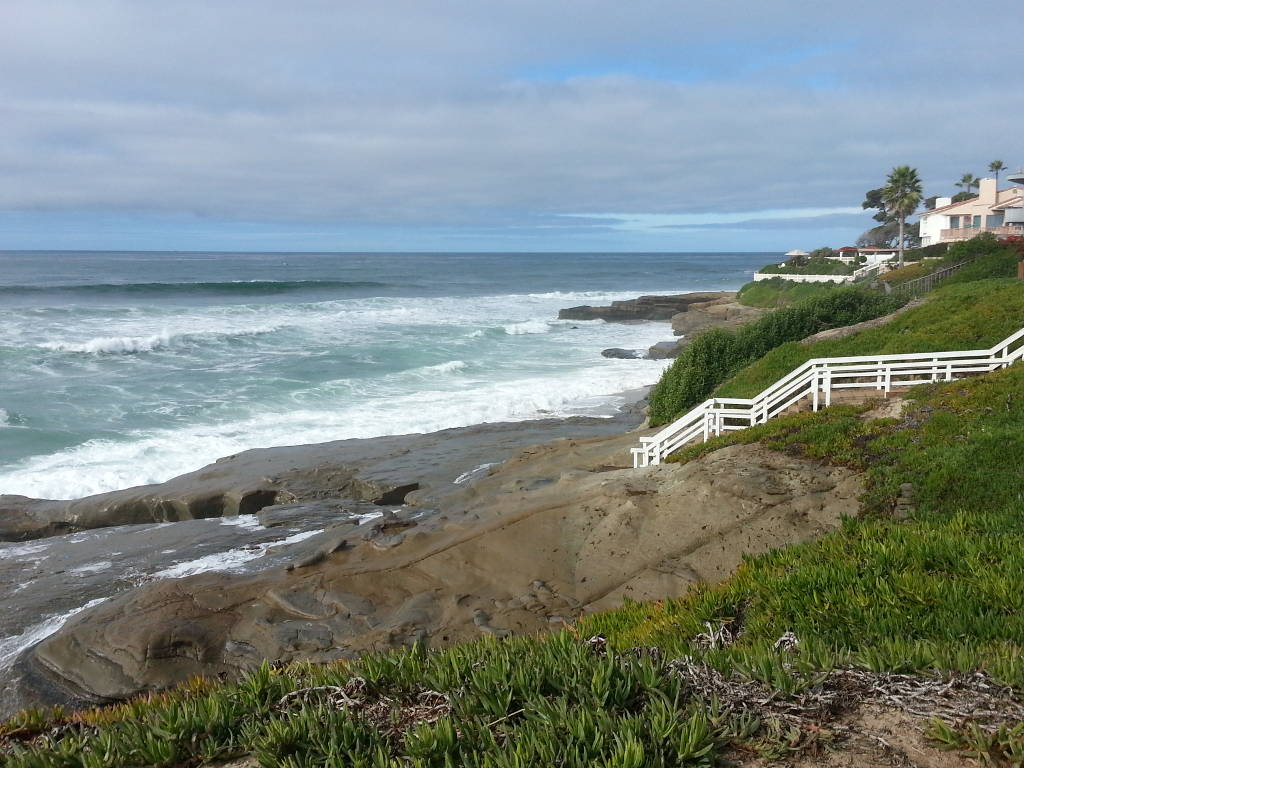
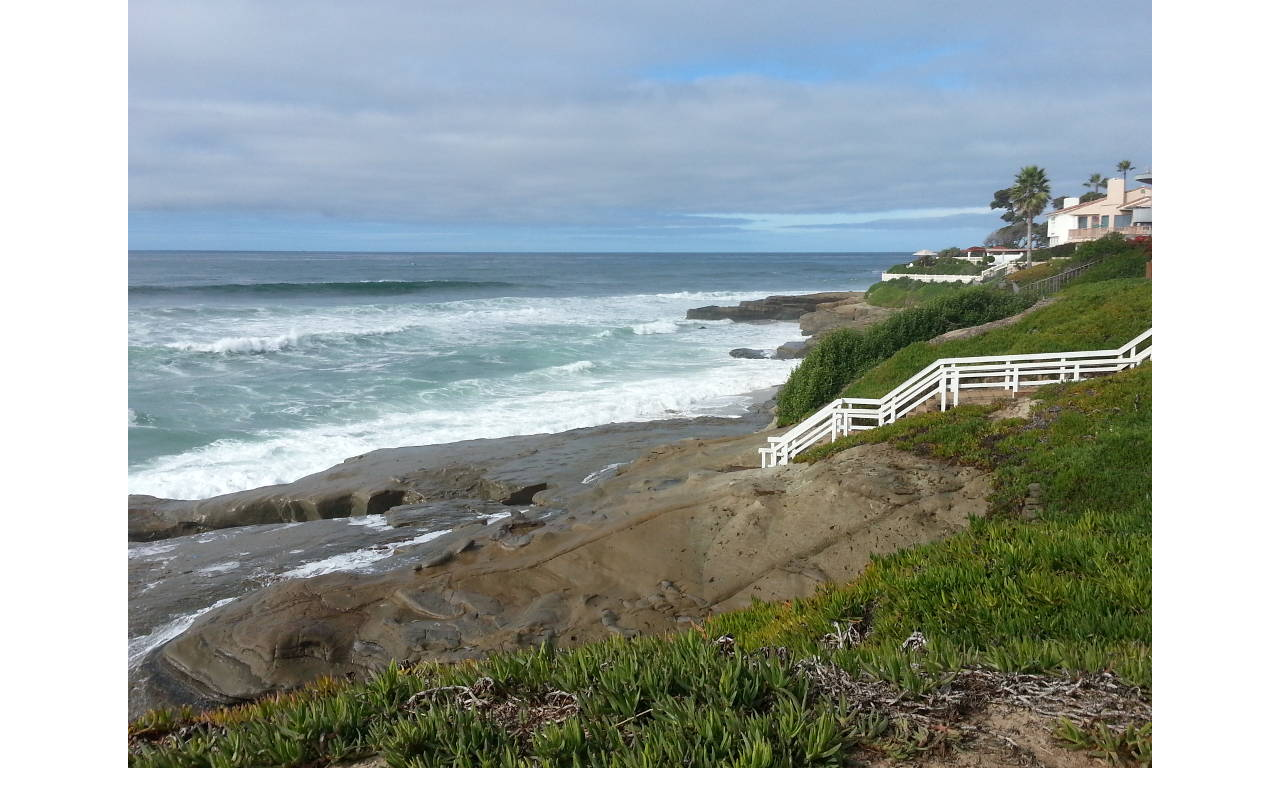
Before and after one commit to ryanfisher/ryanfisher_jekyll, a Jekyll site: the page built from windansea/index.html, in a window 1280 px wide. Shown: the top 807 px of the page. Built offline with Jekyll 4.4.1, drawn with Linux system fonts in a browser that asks for light colours; nearby versions of some CDN libraries.

Commit message:
Fix typo to correct positioning

```diff
--- a/css/windansea.css
+++ b/css/windansea.css
@@ -1,4 +1,4 @@
-#windasea-image-container {
+#windansea-image-container {
   position: relative;
   width: 1024px;
   height: 768px;
```
